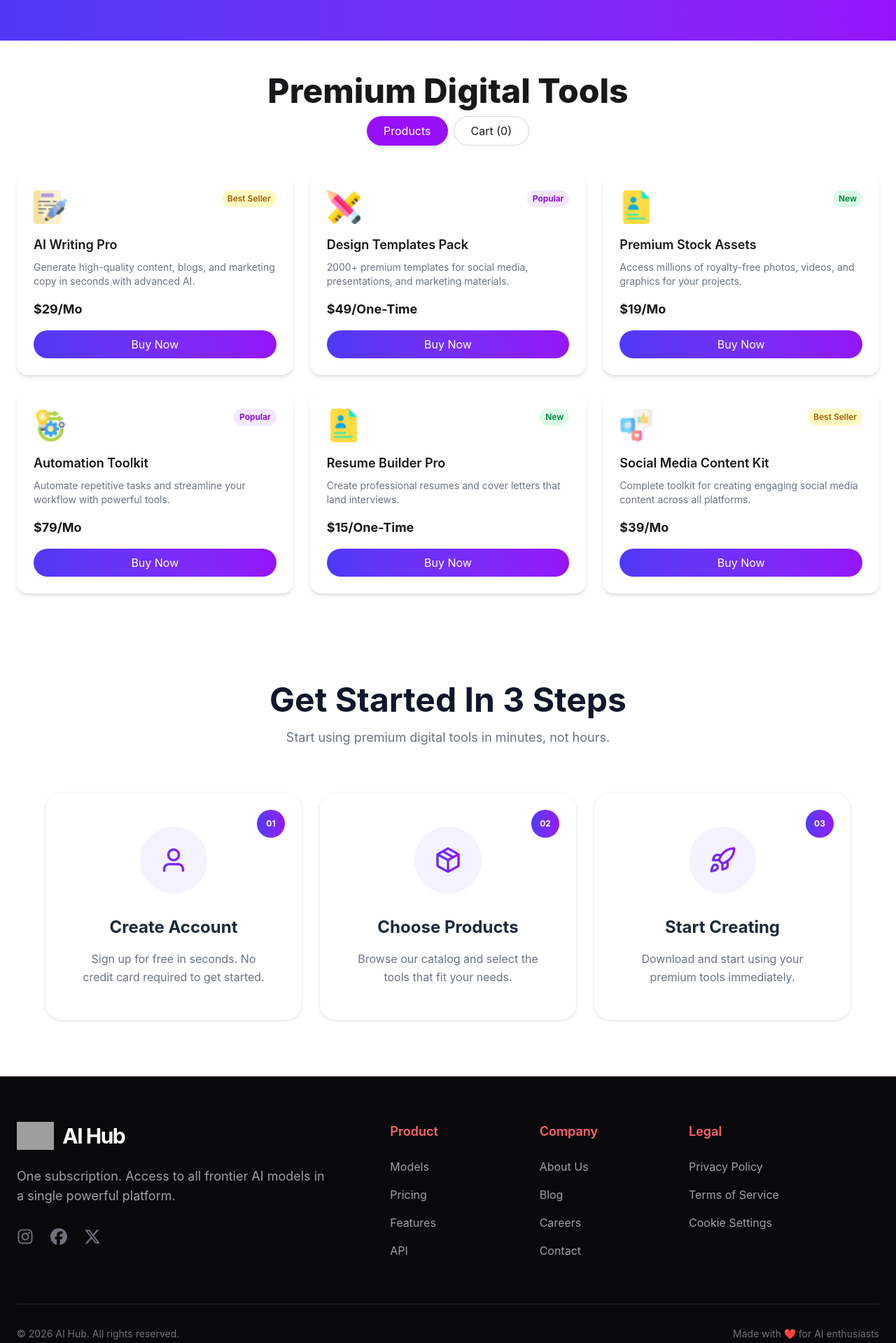
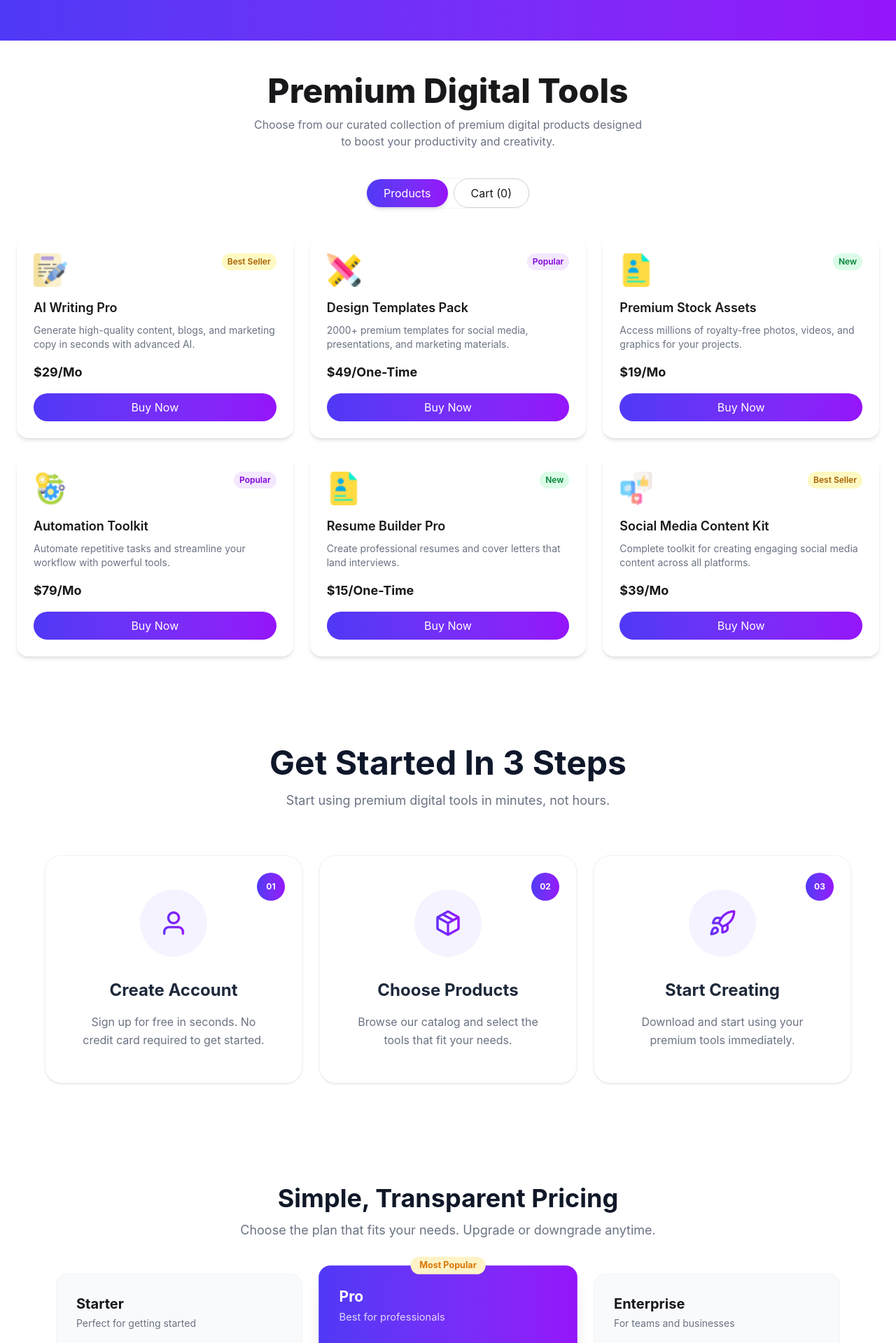
Before and after one commit to ohidulislamfoysal/Assignment-06, a React (Vite) app in the folder digitool-platform/: page / in a window 1280 px wide. Shown: the part 881-2800 px from the top of the page at 70% size. Built offline with nearby package versions, Linux system fonts and the light colour scheme; grey boxes are pictures that could not be loaded.

Commit message:
Complete Pricing Section

```diff
--- a/digitool-platform/src/App.jsx
+++ b/digitool-platform/src/App.jsx
@@ -6,6 +6,7 @@ import Models from "./component/Models";
 import { ToastContainer } from 'react-toastify';
 import 'react-toastify/dist/ReactToastify.css';
 import Steps from "./component/Steps";
+import Pricing from "./component/Pricing";
 
 function App() {
   const [cart, setCart] = useState([]);
@@ -16,6 +17,7 @@ function App() {
       <Banner />
       <Models cart={cart} setCart={setCart} />
       <Steps/>
+      <Pricing/>
       <Footer />
       <ToastContainer />
 
--- a/digitool-platform/src/component/Models.jsx
+++ b/digitool-platform/src/component/Models.jsx
@@ -53,19 +53,25 @@ const Models = ({ cart, setCart }) => {
   return (
     <div className="max-w-7xl mx-auto px-6 py-12">
       <h1 className="text-5xl font-extrabold mb-3 text-center">Premium Digital Tools</h1>
-      <div className="flex justify-center mb-10 space-x-2">
-        <button
+       <p className="text-center text-gray-500 mb-10 ">
+        Choose from our curated collection of premium digital products designed <br />to boost your productivity and creativity.
+      </p>
+
+      <div className="flex justify-center mb-10  ">
+        <div className="border border-gray-100 space-x-2 rounded-full">
+           <button
           onClick={() => setShowCart(false)}
-          className={`${!showCart ? 'bg-purple-600 text-white' : 'border border-gray-300'} px-6 py-2 rounded-full shadow-md transition`}
+          className={`${!showCart ? 'bg-gradient-to-r from-[#4F39F6] to-[#9514FA] text-white' : 'border border-gray-300'} px-6 py-2 rounded-full shadow-md transition`}
         >
           Products
         </button>
         <button
           onClick={() => setShowCart(true)}
-          className={`${showCart ? 'bg-purple-600 text-white' : 'border border-gray-300'} px-6 py-2 rounded-full transition`}
+          className={`${showCart ? 'bg-gradient-to-r from-[#4F39F6] to-[#9514FA] text-white' : 'border border-gray-300'} px-6 py-2 rounded-full transition`}
         >
           Cart ({cart.length})
         </button>
+        </div>
       </div>
 
       {!showCart ? (
--- /dev/null
+++ b/digitool-platform/src/component/Pricing.jsx
@@ -0,0 +1,86 @@
+import React from 'react';
+
+const Pricing = () => {
+  return (
+    <section className="py-16 bg-white">
+      <div className="max-w-6xl mx-auto px-4">
+
+        <div className="text-center mb-12">
+          <h2 className="text-4xl font-bold text-gray-900 mb-3">
+            Simple, Transparent Pricing
+          </h2>
+          <p className="text-gray-500 text-lg">
+            Choose the plan that fits your needs. Upgrade or downgrade anytime.
+          </p>
+        </div>
+
+        <div className="grid grid-cols-1 md:grid-cols-3 gap-8 items-stretch">
+
+          <div className="bg-gray-50 rounded-2xl p-7 border border-gray-100 flex flex-col">
+            <h3 className="text-xl font-bold mb-1">Starter</h3>
+            <p className="text-gray-500 mb-6 text-sm">Perfect for getting started</p>
+            <div className="mb-8">
+              <span className="text-4xl font-bold text-gray-900">$0</span>
+              <span className="text-gray-500 text-sm">/Month</span>
+            </div>
+            <ul className="space-y-2 mb-10 flex-grow text-gray-600">
+              <li>✓ Access to 10 free tools</li>
+              <li>✓ Basic templates</li>
+              <li>✓ Community support</li>
+              <li>✓ 1 project per month</li>
+            </ul>
+            <button className="btn w-full py-3 bg-[#7C3AED] text-white font-semibold rounded-full text-sm transition-colors hover:bg-[#6D28D9]">
+              Get Started Free
+            </button>
+          </div>
+
+          <div className="relative bg-gradient-to-r from-[#4F39F6] to-[#9514FA] rounded-2xl p-7 text-white flex flex-col scale-105 shadow-xl">
+            <div className="absolute -top-3 left-1/2 -translate-x-1/2 bg-[#FEF3C7] text-[#D97706] text-xs font-bold px-3 py-1 rounded-full">
+              Most Popular
+            </div>
+            <h3 className="text-xl font-bold mb-1">Pro</h3>
+            <p className="text-white/80 mb-6 text-sm">Best for professionals</p>
+            <div className="mb-8">
+              <span className="text-4xl font-bold">$29</span>
+              <span className="text-white/80 text-sm">/Month</span>
+            </div>
+            <ul className="space-y-2 mb-10 flex-grow">
+              <li>✓ Access to all premium tools</li>
+              <li>✓ Unlimited templates</li>
+              <li>✓ Priority support</li>
+              <li>✓ Unlimited projects</li>
+              <li>✓ Cloud sync</li>
+              <li>✓ Advanced analytics</li>
+            </ul>
+            <button className="btn w-full py-3 bg-white text-[#7C3AED] font-semibold rounded-full text-sm transition-colors hover:bg-gray-200">
+              Start Pro Trial
+            </button>
+          </div>
+
+          <div className="bg-gray-50 rounded-2xl p-7 border border-gray-100 flex flex-col">
+            <h3 className="text-xl font-bold mb-1">Enterprise</h3>
+            <p className="text-gray-500 mb-6 text-sm">For teams and businesses</p>
+            <div className="mb-8">
+              <span className="text-4xl font-bold text-gray-900">$99</span>
+              <span className="text-gray-500 text-sm">/Month</span>
+            </div>
+            <ul className="space-y-2 mb-10 flex-grow text-gray-600">
+              <li>✓ Everything in Pro</li>
+              <li>✓ Team collaboration</li>
+              <li>✓ Custom integrations</li>
+              <li>✓ Dedicated support</li>
+              <li>✓ SLA guarantee</li>
+              <li>✓ Custom branding</li>
+            </ul>
+            <button className="btn w-full py-3 bg-[#7C3AED] text-white font-semibold rounded-full text-sm transition-colors hover:bg-[#6D28D9]">
+              Contact Sales
+            </button>
+          </div>
+
+        </div>
+      </div>
+    </section>
+  );
+};
+
+export default Pricing;
```
